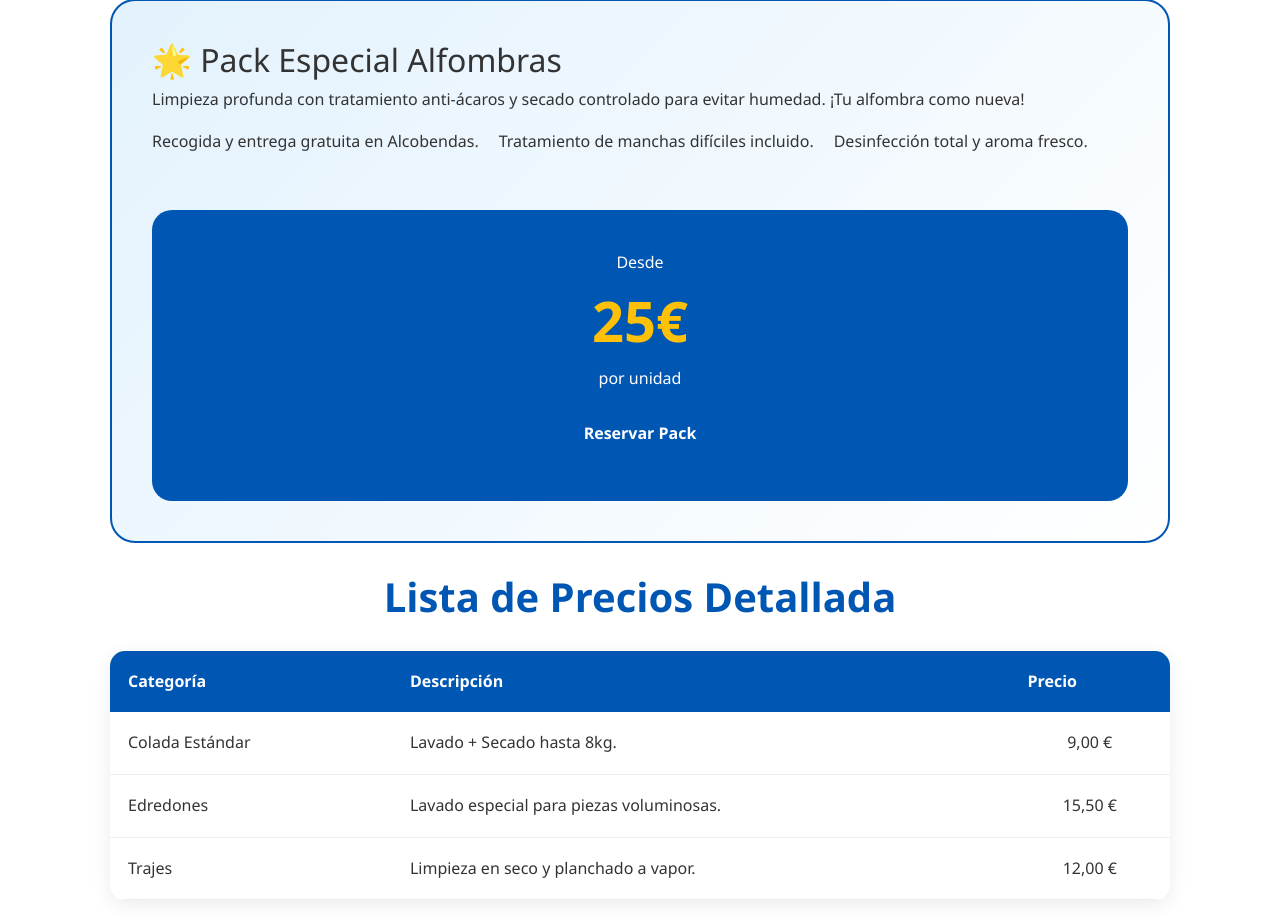
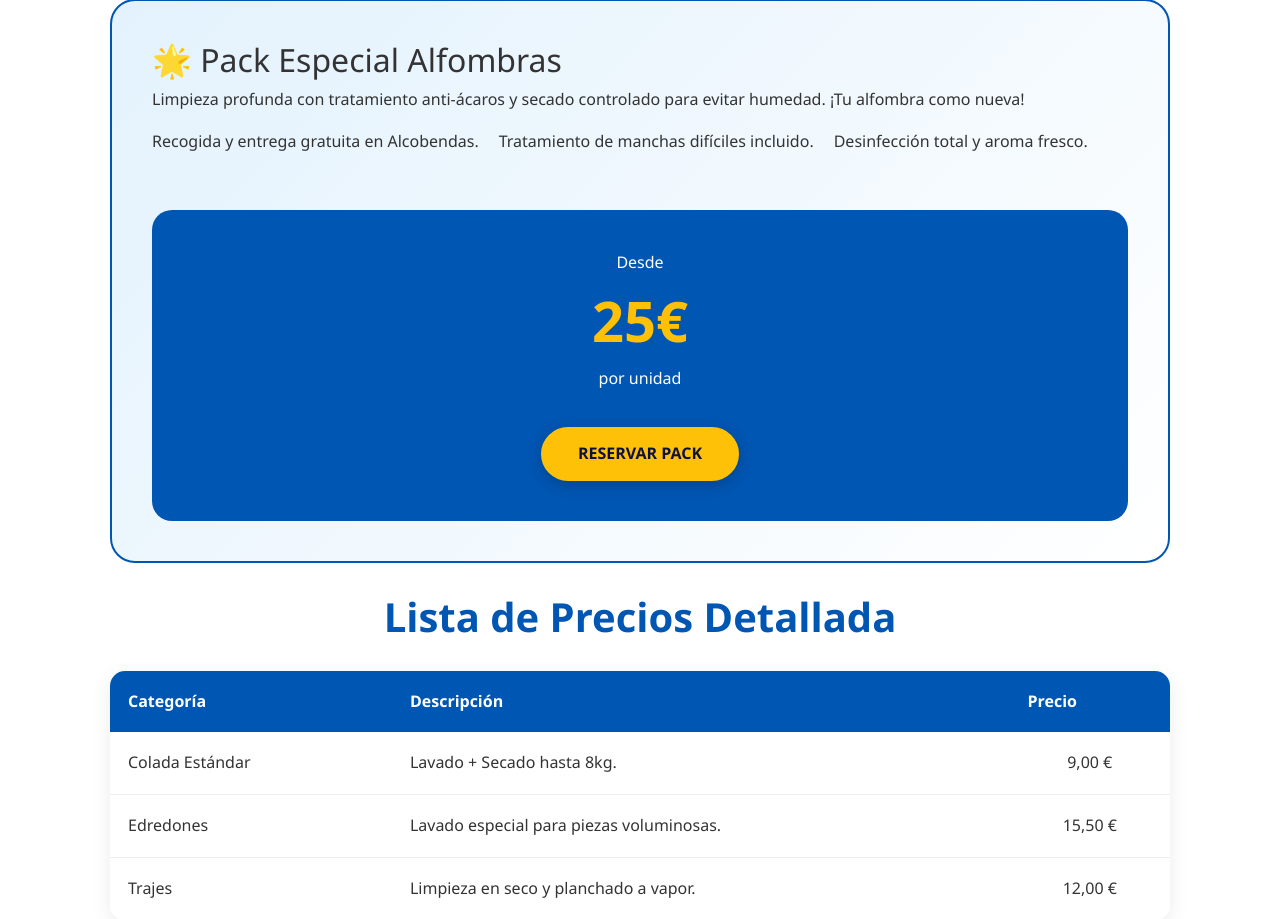
Before and after one commit to pbl792/lavandi-express, a PHP site: page /servicios.php in a window 1280 px wide. Shown: the part 408-1327 px from the top of the page. Run offline with PHP 8.4, Linux system fonts and the light colour scheme.

Commit message:
Día 8: Cambios de codigo CSS. Añadido botón intuitivo a Pack Alfombras en Servicios.php

```diff
--- a/css/style.css
+++ b/css/style.css
@@ -182,6 +182,29 @@ body {
     margin-top: 30px;
     margin-bottom: 20px;
 }
+/* --- BOTÓN : RESERVAR PACK --- */
+.precio-pack a,
+.caja-pack .boton-reserva {
+    display: inline-block;
+    margin-top: 20px;
+    padding: 12px 35px;
+    background-color: var(--amarillo-lavandi);
+    color: var(--azul-oscuro) !important;
+    text-decoration: none;
+    font-weight: 800;
+    text-transform: uppercase;
+    border-radius: 50px;
+    transition: all 0.3s ease;
+    border: 2px solid var(--amarillo-lavandi);
+    box-shadow: 0 4px 15px rgba(0, 0, 0, 0.2);
+}
+.precio-pack a:hover,
+.caja-pack .boton-reserva:hover {
+    background-color: var(--blanco);
+    border-color: var(--blanco);
+    transform: scale(1.05);
+    box-shadow: 0 6px 20px rgba(0, 0, 0, 0.3);
+}
 
 
 /* --- CONTACTO Y FORMULARIO --- */
```
